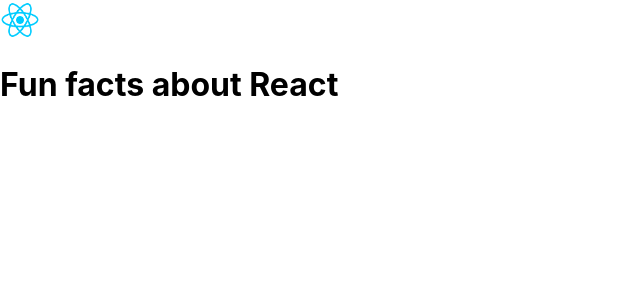
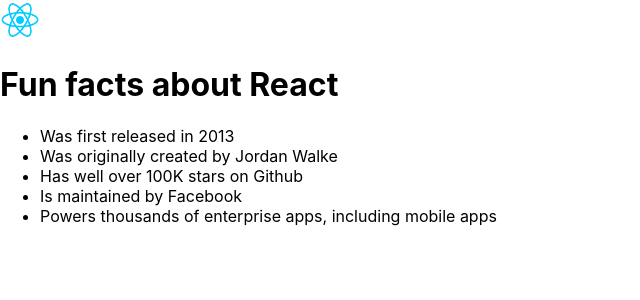
Before and after one commit to Ihliana/React-Intro, a React (Create React App) app: page / in a window 1280 px wide. Shown: the top 300 px of the page, without its empty margins (0-640 px from the left). Built offline with nearby package versions, Linux system fonts and the light colour scheme.

Commit message:
Adding Fun Facts
Adding a list with Fun facts about React and testing the application

```diff
--- a/src/App.js
+++ b/src/App.js
@@ -9,6 +9,14 @@
       <img src={Logo} width="40px" alt='React Logo' />
       <h1>Fun facts about React</h1>
 
+      <ul>
+        <li>Was first released in 2013</li>
+        <li>Was originally created by Jordan Walke</li>
+        <li>Has well over 100K stars on Github</li>
+        <li>Is maintained by Facebook</li>
+        <li>Powers thousands of enterprise apps, including mobile apps</li>
+      </ul>
+
     </div>
   );
 }
```
Also changed, not shown: 1 other file (tests, documents, lock files or other folders).
